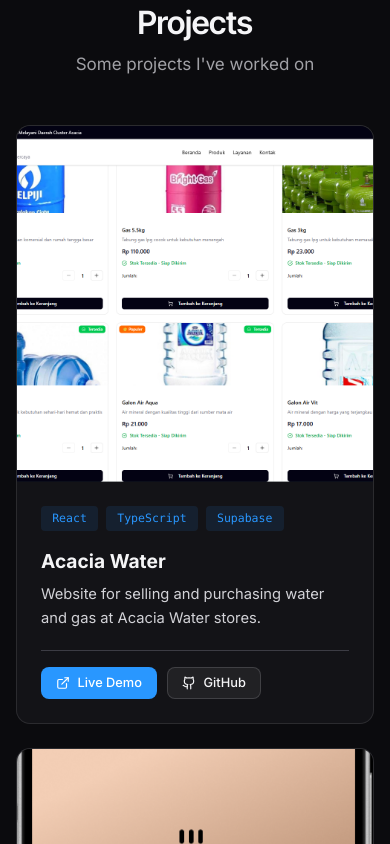
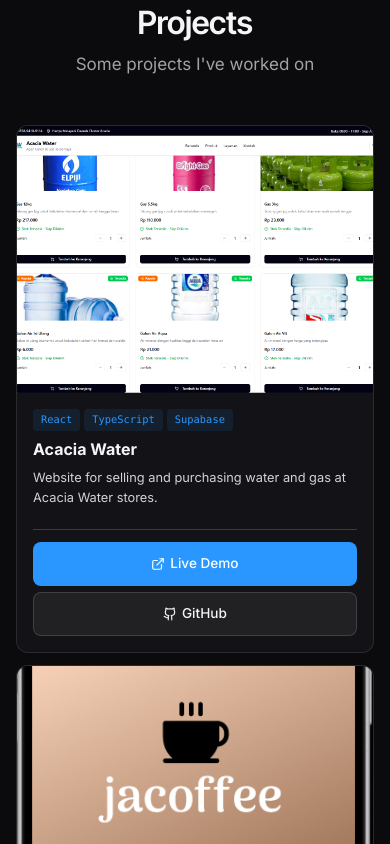
Before and after one commit to rafareza/porto, a React (Vite) app in the folder portfolio-site/: page / in a window 390 px wide. Shown: the part 4140-4984 px from the top of the page. Built offline with nearby package versions, Linux system fonts and the light colour scheme.

Commit message:
feat(projects): comprehensive responsive improvements with clamp() fluid scaling, touch targets, reduced motion support, high DPI handling

```diff
--- a/portfolio-site/src/components/Projects.css
+++ b/portfolio-site/src/components/Projects.css
@@ -1,13 +1,17 @@
 .projects-grid {
   display: grid;
-  grid-template-columns: repeat(auto-fill, minmax(320px, 1fr));
-  gap: 1.5rem;
+  grid-template-columns: repeat(auto-fill, minmax(min(100%, 300px), 1fr));
+  gap: clamp(1rem, 2vw, 1.5rem);
+  width: 100%;
+  max-width: 100%;
+  overflow-wrap: break-word;
+  word-break: break-word;
 }
 
 .project-card {
   border-radius: 14px;
   overflow: hidden;
-  transition: transform 0.25s, border-color 0.25s, box-shadow 0.25s;
+  transition: transform 0.25s ease, border-color 0.25s ease, box-shadow 0.25s ease;
   cursor: pointer;
   background: var(--surface);
   backdrop-filter: blur(14px) saturate(1.3);
@@ -15,6 +19,9 @@
   border: 1px solid var(--border);
   display: flex;
   flex-direction: column;
+  min-width: 0;
+  max-width: 100%;
+  position: relative;
 }
 
 .project-card:hover {
@@ -30,16 +37,20 @@
   border-color: rgba(255, 255, 255, 0.1);
 }
 
-
 .project-image {
   width: 100%;
-  aspect-ratio: 1/1;
+  aspect-ratio: 16/10;
   background: linear-gradient(135deg, oklch(90% 0.06 265), oklch(90% 0.06 300));
-  display: flex;
-  align-items: center;
-  justify-content: center;
   position: relative;
   overflow: hidden;
+  flex-shrink: 0;
+}
+
+.project-image img {
+  width: 100%;
+  height: 100%;
+  object-fit: cover;
+  display: block;
 }
 
 [data-theme="dark"] .project-image {
@@ -47,40 +58,56 @@
 }
 
 .project-content {
-  padding: 1.5rem;
+  padding: clamp(1rem, 2vw, 1.5rem);
   display: flex;
   flex-direction: column;
   flex: 1;
+  min-width: 0;
+  gap: clamp(0.5rem, 1vw, 1rem);
 }
 
 .project-tags {
   display: flex;
-  gap: 0.5rem;
+  gap: clamp(0.25rem, 0.5vw, 0.5rem);
   flex-wrap: wrap;
-  margin-bottom: 1rem;
+  margin-bottom: 0;
 }
 
 .tag {
   font-family: var(--font-mono);
-  font-size: 0.72rem;
+  font-size: clamp(0.65rem, 1vw, 0.72rem);
   color: var(--accent);
   background: oklch(from var(--accent) l c h / 0.1);
-  padding: 0.25rem 0.7rem;
+  padding: clamp(0.2rem, 0.3vw, 0.25rem) clamp(0.5rem, 0.8vw, 0.7rem);
   border-radius: 4px;
+  white-space: nowrap;
+  overflow: hidden;
+  text-overflow: ellipsis;
+  max-width: 100%;
 }
 
 .project-card h3 {
-  font-size: 1.2rem;
-  margin-bottom: 0.5rem;
+  font-size: clamp(1rem, 1.5vw, 1.2rem);
+  margin-bottom: 0;
   color: var(--fg);
+  line-height: 1.3;
+  word-wrap: break-word;
+  overflow-wrap: break-word;
+  hyphens: auto;
 }
 
 .project-card p {
   color: var(--muted);
-  font-size: 0.92rem;
+  font-size: clamp(0.8rem, 1.2vw, 0.92rem);
   line-height: 1.6;
-  margin-bottom: 1.25rem;
+  margin-bottom: clamp(0.75rem, 1.5vw, 1.25rem);
   flex: 1;
+  word-wrap: break-word;
+  overflow-wrap: break-word;
+  display: -webkit-box;
+  -webkit-line-clamp: 3;
+  -webkit-box-orient: vertical;
+  overflow: hidden;
 }
 
 [data-theme="dark"] .project-card p {
@@ -89,24 +116,29 @@
 
 .project-actions {
   display: flex;
-  gap: 0.6rem;
+  gap: clamp(0.4rem, 1vw, 0.6rem);
   flex-wrap: wrap;
   margin-top: auto;
-  padding-top: 1rem;
+  padding-top: clamp(0.75rem, 1.5vw, 1rem);
   border-top: 1px solid var(--border-soft);
 }
 
 .project-btn {
   display: inline-flex;
   align-items: center;
-  gap: 0.45rem;
-  padding: 0.48rem 0.9rem;
-  font-size: 0.8rem;
+  justify-content: center;
+  gap: clamp(0.3rem, 0.6vw, 0.45rem);
+  padding: clamp(0.4rem, 0.8vw, 0.48rem) clamp(0.6rem, 1.2vw, 0.9rem);
+  font-size: clamp(0.7rem, 1vw, 0.8rem);
   font-weight: 500;
   border-radius: var(--radius-sm);
   text-decoration: none;
   transition: all var(--motion-fast) ease;
   line-height: 1;
+  min-height: 36px;
+  min-width: 36px;
+  touch-action: manipulation;
+  flex-shrink: 0;
 }
 
 .project-btn-demo {
@@ -138,3 +170,135 @@
   border-color: var(--fg);
   transform: translateY(-1px);
 }
+
+/* ===== Responsive Breakpoints ===== */
+
+/* Tablet landscape and below */
+@media (max-width: 1024px) {
+  .projects-grid {
+    grid-template-columns: repeat(auto-fill, minmax(min(100%, 280px), 1fr));
+    gap: clamp(0.75rem, 2vw, 1.25rem);
+  }
+
+  .project-image {
+    aspect-ratio: 4/3;
+  }
+}
+
+/* Tablet portrait */
+@media (max-width: 820px) {
+  .projects-grid {
+    grid-template-columns: repeat(auto-fill, minmax(min(100%, 250px), 1fr));
+    gap: clamp(0.5rem, 2vw, 1rem);
+  }
+
+  .project-card {
+    border-radius: 12px;
+  }
+}
+
+/* Large mobile */
+@media (max-width: 600px) {
+  .projects-grid {
+    grid-template-columns: 1fr;
+    gap: 1rem;
+  }
+
+  .project-image {
+    aspect-ratio: 16/9;
+  }
+
+  .project-content {
+    padding: 1rem;
+    gap: 0.5rem;
+  }
+}
+
+/* Small mobile */
+@media (max-width: 480px) {
+  .projects-grid {
+    grid-template-columns: 1fr;
+    gap: 0.75rem;
+  }
+
+  .project-image {
+    aspect-ratio: 4/3;
+  }
+
+  .project-btn {
+    min-height: 44px;
+    min-width: 44px;
+    padding: 0.5rem 1rem;
+    font-size: 0.85rem;
+  }
+
+  .project-actions {
+    flex-direction: column;
+  }
+
+  .project-btn {
+    width: 100%;
+    justify-content: center;
+  }
+}
+
+/* Ultra wide desktop */
+@media (min-width: 1920px) {
+  .projects-grid {
+    grid-template-columns: repeat(auto-fill, minmax(360px, 1fr));
+    gap: 2rem;
+  }
+
+  .project-image {
+    aspect-ratio: 21/9;
+  }
+}
+
+/* High DPI / Retina displays */
+@media (-webkit-min-device-pixel-ratio: 2), (min-resolution: 192dpi) {
+  .project-image {
+    background-size: cover;
+  }
+}
+
+/* Touch devices - larger tap targets */
+@media (hover: none) and (pointer: coarse) {
+  .project-card:hover {
+    transform: none;
+  }
+
+  .project-btn {
+    min-height: 48px;
+    min-width: 48px;
+  }
+
+  .project-btn:active {
+    transform: scale(0.97);
+  }
+}
+
+/* Reduced motion preference */
+@media (prefers-reduced-motion: reduce) {
+  .project-card {
+    transition: none;
+  }
+
+  .project-card:hover {
+    transform: none;
+  }
+
+  .project-btn {
+    transition: none;
+  }
+}
+
+/* Zoom resilience - prevent layout breaks at high zoom */
+@media (min-resolution: 120dpi) {
+  .project-card {
+    container-type: inline-size;
+  }
+
+  .project-content {
+    container-type: inline-size;
+  }
+}
```
